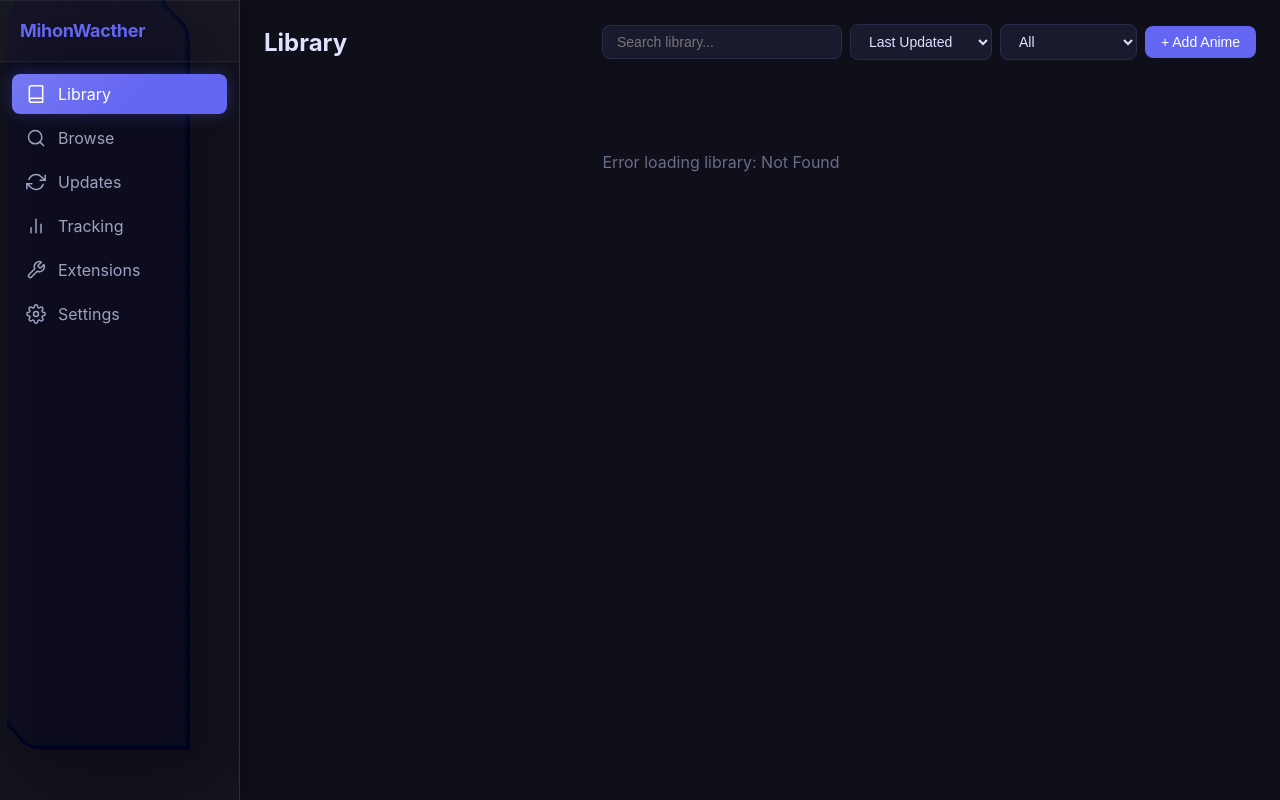
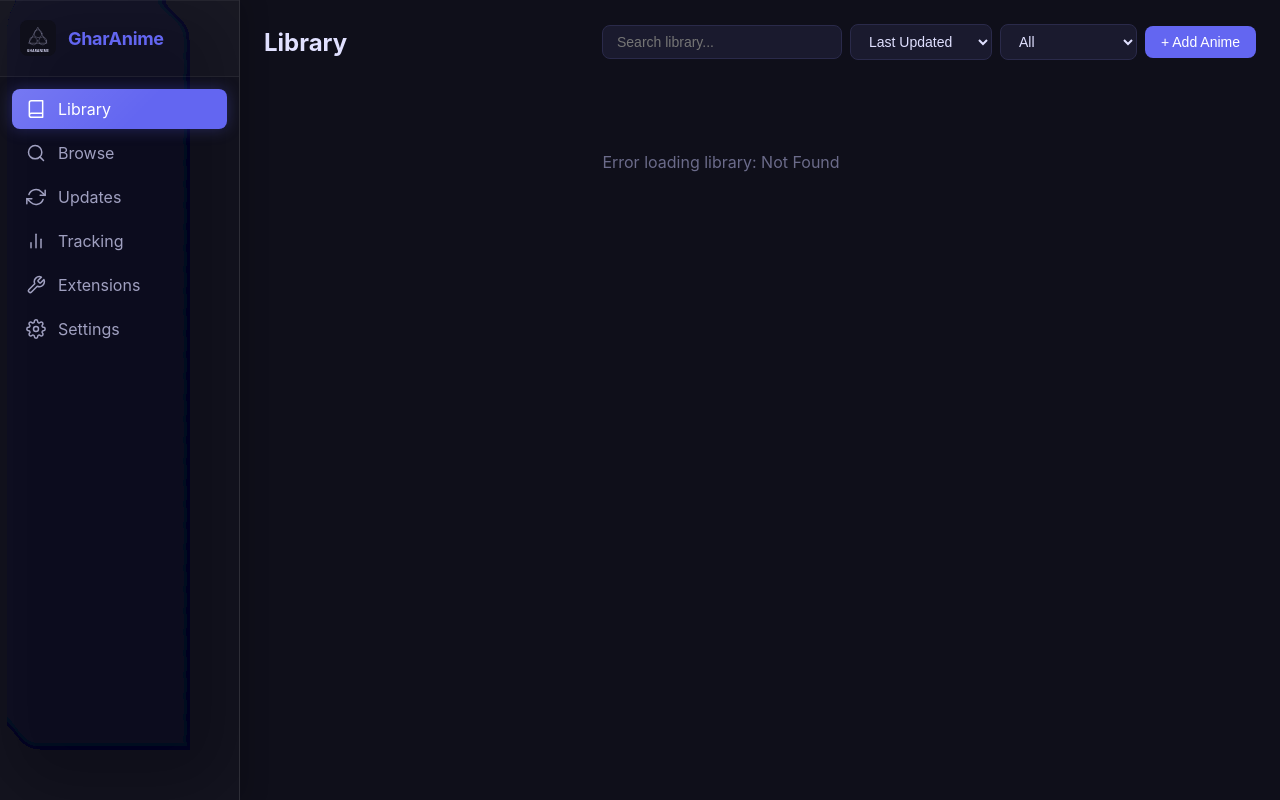
Before and after one commit to notanishm/ghari_anime, a website: page public/index.html in a window 1280 px wide. Drawn offline with Linux system fonts and the light colour scheme; no server answers.

Commit message:
GharAnime v1.0.0 - renamed, Electron exe, logo, fixes

```diff
--- a/package.json
+++ b/package.json
@@ -1,14 +1,14 @@
 {
-  "name": "mihonwacther",
+  "name": "gharianime",
   "version": "1.0.0",
-  "description": "An open-source anime watching platform - the Mihon equivalent for anime",
+  "description": "An open-source anime watching platform",
   "main": "server.js",
   "scripts": {
     "start": "node server.js",
     "dev": "node server.js"
   },
   "dependencies": {
-    "better-sqlite3": "^11.0.0",
+    "better-sqlite3": "^12.11.1",
     "cheerio": "^1.0.0",
     "cors": "^2.8.5",
     "express": "^4.18.2",
--- a/public/css/style.css
+++ b/public/css/style.css
@@ -92,6 +92,16 @@ body {
   padding: 20px;
   border-bottom: 1px solid rgba(255, 255, 255, 0.06);
   background: rgba(255, 255, 255, 0.02);
+  display: flex;
+  align-items: center;
+  gap: 12px;
+}
+
+.sidebar-logo {
+  width: 36px;
+  height: 36px;
+  border-radius: 8px;
+  flex-shrink: 0;
 }
 
 .sidebar-header h1 {
--- a/public/index.html
+++ b/public/index.html
@@ -3,7 +3,7 @@
 <head>
   <meta charset="UTF-8">
   <meta name="viewport" content="width=device-width, initial-scale=1.0">
-  <title>MihonWacther</title>
+  <title>GharAnime</title>
   <link rel="stylesheet" href="css/style.css">
 </head>
 <body>
@@ -26,7 +26,8 @@
         </defs>
       </svg>
       <div class="sidebar-header">
-        <h1>MihonWacther</h1>
+        <img src="logo.svg" alt="GharAnime" class="sidebar-logo">
+        <h1>GharAnime</h1>
       </div>
       <div class="sidebar-nav">
         <a class="nav-item active" data-page="library" href="#">
@@ -158,7 +159,7 @@
           </div>
           <div class="settings-section">
             <h3>About</h3>
-            <p>MihonWacther v1.0.0</p>
+            <p>GharAnime v1.0.0</p>
             <p>An open-source anime watching platform.</p>
             <p>Add anime to your library, track episodes, and watch from any URL.</p>
           </div>
--- a/server.js
+++ b/server.js
@@ -33,6 +33,6 @@ app.get('*', (req, res) => {
 });
 
 app.listen(PORT, () => {
-  console.log(`MihonWacther running on http://localhost:${PORT}`);
+  console.log(`GharAnime running on http://localhost:${PORT}`);
   console.log(`Open your browser to http://localhost:${PORT}`);
 });
```
Also changed, not shown: database.js (+19 -1 lines), public/logo.ico (added), public/logo.png (added), public/logo.svg (added), 5 other files.
